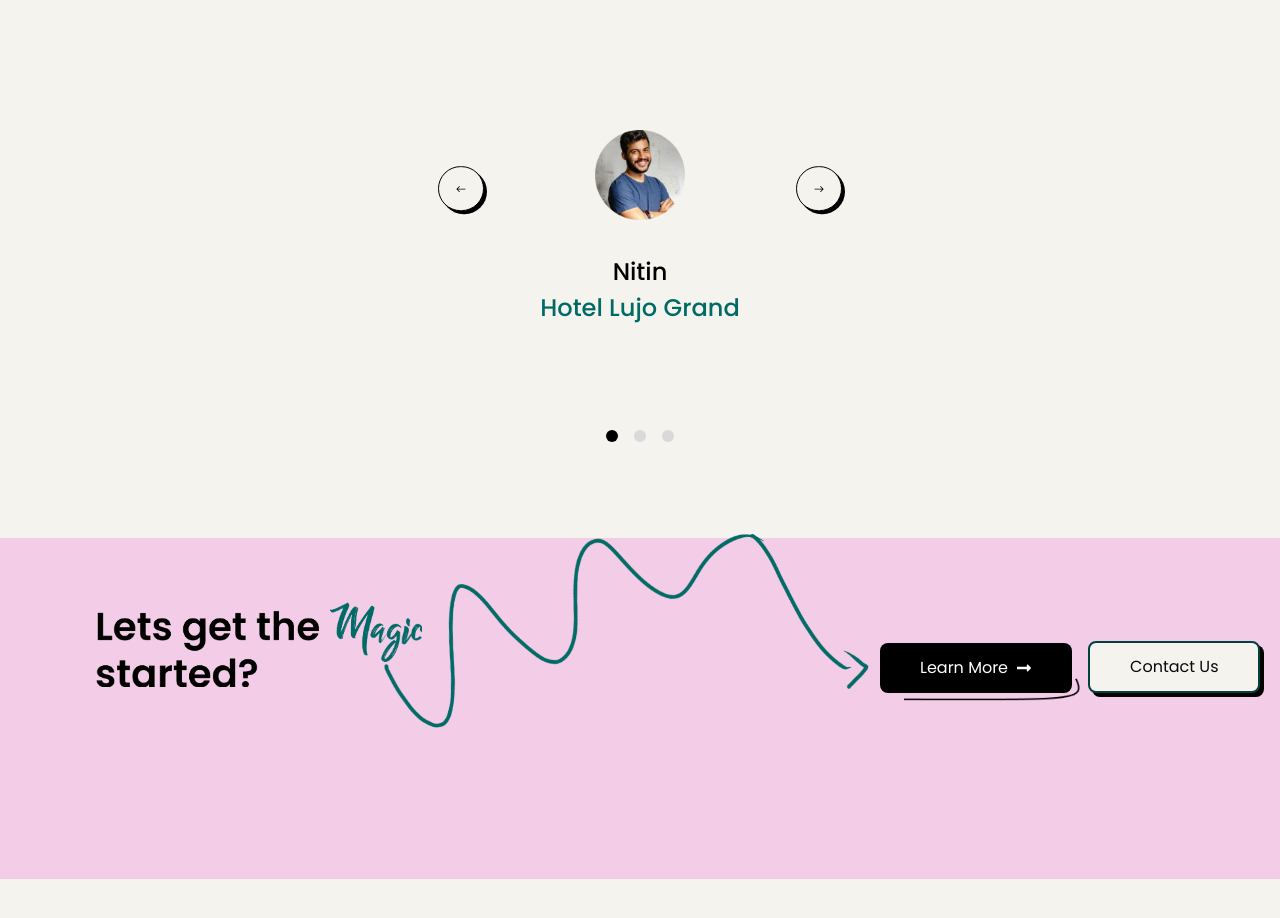
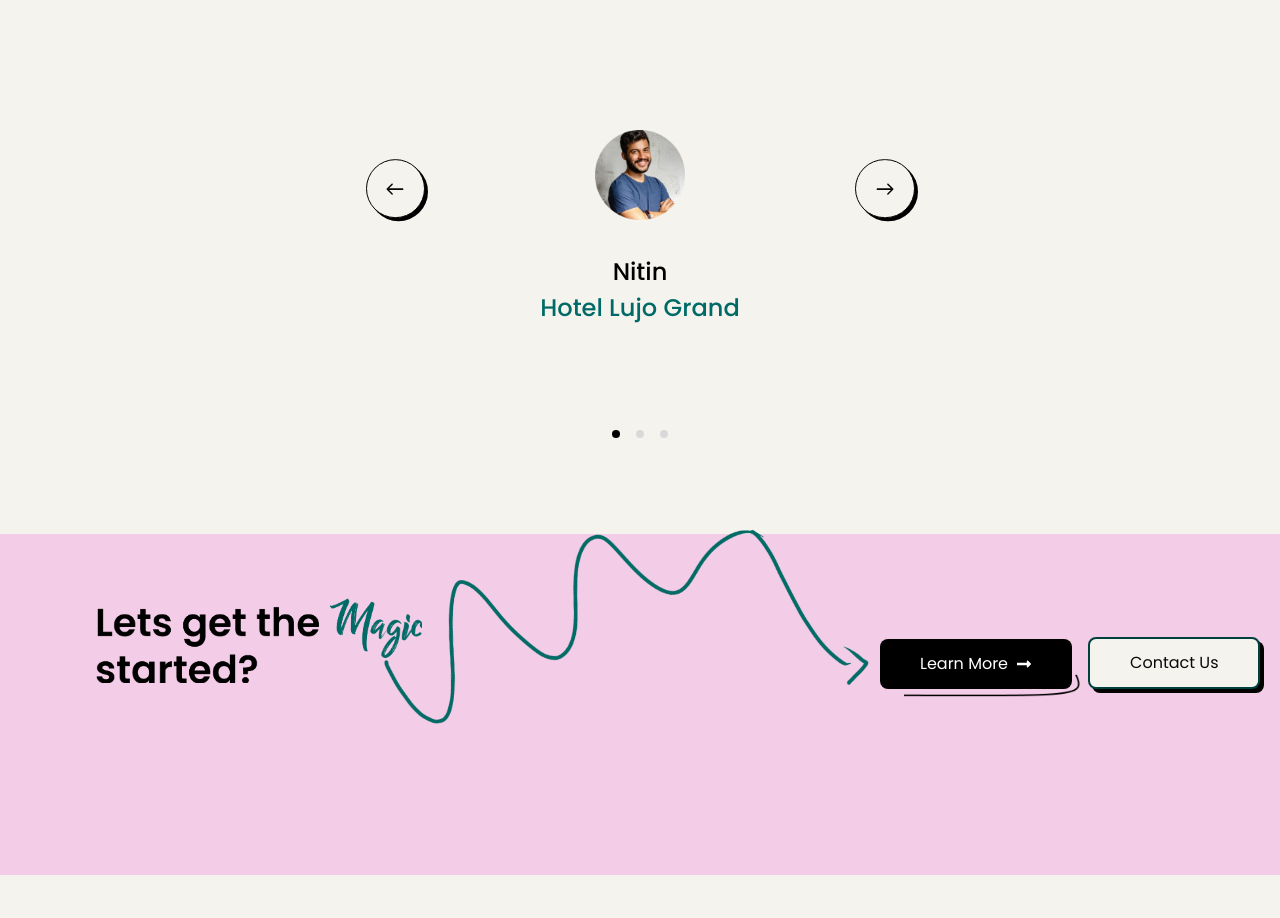
Before and after one commit to YourWebsite-shop/quiro, a Next.js app: page /business in a window 1280 px wide. Shown: the part 5840-6758 px from the top of the page. Built offline with nearby package versions, Linux system fonts and the light colour scheme.

Commit message:
arrow fixes

```diff
--- a/src/components/business/TeamCarousel.tsx
+++ b/src/components/business/TeamCarousel.tsx
@@ -37,7 +37,7 @@ const TeamCarousel: React.FC = () => {
         “The onboarding is seamless, they came, installed QRs & all, and we were
         live before you know it!”
       </p>
-      <div className="relative w-full max-w-md">
+      <div className="relative w-full max-w-[265px] sm:max-w-[325px] lg:max-w-[610px]">
         {/* Carousel Content */}
         <div className="overflow-hidden relative">
           <div
@@ -66,13 +66,13 @@ const TeamCarousel: React.FC = () => {
                 {/* Navigation Buttons */}
                 <button
                   onClick={handlePrevious}
-                  className="absolute top-[30%] left-[5%] transform -translate-y-1/2 bg-[#F5F3ED] p-[7.36px] lg:p-[13.88px] rounded-full border-[0.24px] border-[#000000] shadow-[3px_3px_0_rgba(0,0,0,1)]"
+                  className="absolute top-[30%] left-[5%] lg:text-[30px] transform -translate-y-1/2 bg-[#F5F3ED] p-[7.36px] lg:p-[13.88px] rounded-full border-[0.24px] border-[#000000] shadow-[3px_3px_0_rgba(0,0,0,1)]"
                 >
                   <IoIosArrowRoundBack />
                 </button>
                 <button
                   onClick={handleNext}
-                  className="absolute top-[30%] right-[5%] transform -translate-y-1/2 bg-[#F5F3ED] p-[7.36px] lg:p-[13.88px] rounded-full border-[0.24px] border-[#000000] shadow-[3px_3px_0_rgba(0,0,0,1)]"
+                  className="absolute top-[30%] right-[5%] lg:text-[30px] transform -translate-y-1/2 bg-[#F5F3ED] p-[7.36px] lg:p-[13.88px] rounded-full border-[0.24px] border-[#000000] shadow-[3px_3px_0_rgba(0,0,0,1)]"
                 >
                   <IoIosArrowRoundForward />
                 </button>
@@ -87,7 +87,7 @@ const TeamCarousel: React.FC = () => {
             <div
               key={index}
               onClick={() => handleDotClick(index)}
-              className={`w-3 h-3 mx-2 rounded-full cursor-pointer ${
+              className={`w-2 h-2 mx-2 rounded-full cursor-pointer ${
                 currentIndex === index ? "bg-[#000000]" : "bg-[#D9D9D9]"
               }`}
             ></div>
```
